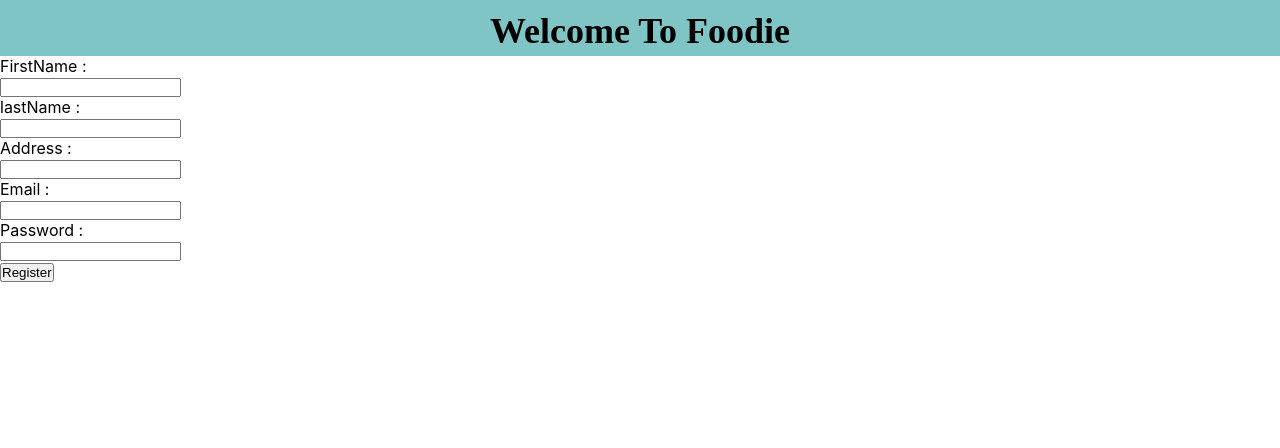
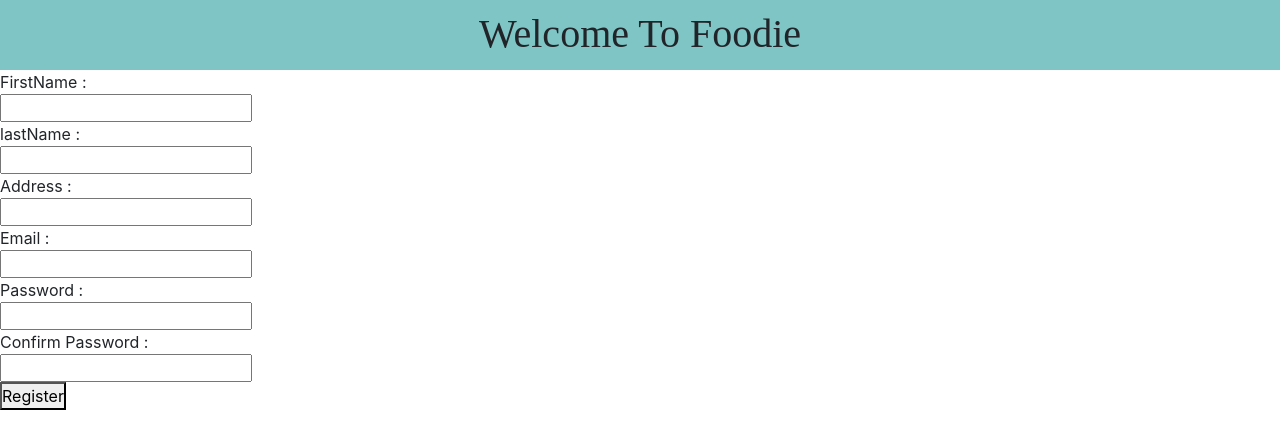
Before and after one commit to AniketKrishnaGawande/Food_Delivery_Solution, a React (Create React App) app in the folder FrontEnd/foodie/: page /Customerregister in a window 1280 px wide. Shown: the top 448 px of the page. Built offline with nearby package versions, Linux system fonts and the light colour scheme; a web font is replaced by a local one.

Commit message:
customer registration front end updated

```diff
--- a/FrontEnd/foodie/public/index.html
+++ b/FrontEnd/foodie/public/index.html
@@ -15,6 +15,14 @@
       user's mobile device or desktop. See https://developers.google.com/web/fundamentals/web-app-manifest/
     -->
     <link rel="manifest" href="%PUBLIC_URL%/manifest.json" />
+
+<!-- Latest compiled and minified CSS -->
+<link href="https://cdn.jsdelivr.net/npm/bootstrap@5.2.3/dist/css/bootstrap.min.css" rel="stylesheet">
+
+<!-- Latest compiled JavaScript -->
+<script src="https://cdn.jsdelivr.net/npm/bootstrap@5.2.3/dist/js/bootstrap.bundle.min.js"></script>
+
+
     <!--
       Notice the use of %PUBLIC_URL% in the tags above.
       It will be replaced with the URL of the `public` folder during the build.
--- a/FrontEnd/foodie/src/App.js
+++ b/FrontEnd/foodie/src/App.js
@@ -1,12 +1,12 @@
 // import logo from './logo.svg';
 // import './App.css';
 import Title from "./Components/Header";
-import Login from "./Components/Login";
+import Login from "./Components/Authentication/Login";
 import { Routes,Route } from "react-router-dom";
 import Home from './Components/Home';
-import AdminRegister from './Components/CustomerRegister';
-import DeliveryBoyRegister from './Components/DeliveryBoyRegister';
-import HotelierRegister from './Components/HotelierRegistration';
+import CustomerRegister from './Components/Authentication/CustomerRegister';
+import DeliveryBoyRegister from './Components/Authentication/DeliveryBoyRegister';
+import HotelierRegister from './Components/Authentication/HotelierRegistration';
 import Dummy from './Components/Admin/Dummy';
 
 function App() {
@@ -28,7 +28,7 @@
       <Routes>
       <Route exact path="/" element={<Login/>} />
       <Route exact path="/home" element={<Home/>}/>
-      <Route exact path="/Customerregister" element={<AdminRegister/>}/>
+      <Route exact path="/Customerregister" element={<CustomerRegister/>}/>
       <Route exact path="/DeliveryBoyregister" element={<DeliveryBoyRegister/>}/>
       <Route exact path="/Hotelierregister" element={<HotelierRegister/>}/>
       <Route exact path="/dummy" element={<Dummy></Dummy>}/>
--- /dev/null
+++ b/FrontEnd/foodie/src/Components/Authentication/CustomerRegister.js
@@ -0,0 +1,72 @@
+import { useState } from 'react';
+import { useNavigate } from "react-router-dom"
+import React from 'react'
+import axios from "axios";
+
+const CustomerRegister = () => {
+    const [custObj ,setObj] = useState({fname:"", lname:"",address:"",email:"",pwd:""});
+
+    const handleChange=(e)=>
+    {
+            var {name,value}=e.target;
+            setObj({...custObj,[name]:value});
+    }
+    const handleApi=()=>
+    {
+
+var pwd = document.querySelector("#password").value;
+var cpwd = document.querySelector("#cpassword").value;
+if(pwd!=cpwd)
+{
+    alert("password not matched. please enter same password");
+    return;
+}
+        axios.post('http://localhost:8080/customer/customerRegister',{
+            firstName:custObj.fname,
+            lastName:custObj.lname,
+            address:custObj.address,
+            email:custObj.email,
+            password:custObj.pwd
+        }).then(result=>{
+            console.log(result.data)
+            alert("Sucessfull Register")
+        }).catch(error=>{
+            alert("Error in Registering")
+            console.log(error)
+        })
+
+    }
+
+    // private String firstName;
+	// private String lastName;
+	// private String address;
+	// private String email;
+	// private String password;
+
+    return (
+        <div>
+
+            <label for='firstName'>FirstName : </label>
+            <br /><input value={custObj.fname} onChange={handleChange} type="text" name='fname' id='firstName' /><br />
+
+            <label for='lastName'>lastName : </label>
+            <br /><input value={custObj.lname} onChange={handleChange} type="text" name='lname' id='lastName' /><br />
+
+            <label for='address'>Address : </label>
+            <br /><input value={custObj.address} onChange={handleChange} type="text" name='address' id='address' /><br />
+
+            <label for='firsemailtName'>Email : </label>
+            <br /><input value={custObj.email} onChange={handleChange} type="email" name='email' id='email' /><br />
+
+            <label for='password'>Password : </label>
+            <br /><input value={custObj.pwd} onChange={handleChange} type="password" name='pwd' id='password' /><br />
+
+            <label for='password'>Confirm Password : </label>
+            <br /><input  onChange={handleChange} type="text" name='cpwd' id='cpassword' /><br />
+
+            <button onClick={handleApi}>Register</button>
+        </div>
+
+    )
+}
+export default CustomerRegister
--- a/FrontEnd/foodie/src/Components/Login.js
+++ b/FrontEnd/foodie/src/Components/Authentication/Login.js
@@ -2,7 +2,7 @@
 import {useNavigate} from "react-router-dom";
 import React from 'react'
 import './Login.css'
-import logo from'../Components/Images/Foodie.jpg'
+import logo from'../Images/Foodie.jpg'
 import axios from "axios";
 const Login=()=>
 {
--- a/FrontEnd/foodie/src/Components/CustomerRegister.js
+++ /dev/null
@@ -1,81 +0,0 @@
-import { useState } from 'react';
-import { useNavigate } from "react-router-dom"
-import React from 'react'
-import axios from "axios";
-
-const CustomerRegister = () => {
-    const [fname, setFname] = useState('');
-    const [lname, setLname] = useState('');
-    const [address, setAddress] = useState('');
-    const [email, setEmail] = useState('');
-    const [pwd, setPwd] = useState('');
-
-    const handleFname=(e)=>
-    {
-        setFname(e.target.value)
-    }
-    const handleLname=(e)=>
-    {
-        setLname(e.target.value)
-    }
-    const handleAddress=(e)=>
-    {
-        setAddress(e.target.value)
-    }
-    const handleEmail=(e)=>
-    {
-        setEmail(e.target.value)
-    }
-    const handlePwd=(e)=>
-    {
-        setPwd(e.target.value)
-    }
-
-    const handleApi=()=>
-    {
-        axios.post('http://localhost:8080/customer/customerRegister',{
-            firstName:fname,
-            lastName:lname,
-            address:address,
-            email:email,
-            password:pwd
-        }).then(result=>{
-            console.log(result.data)
-            alert("Sucessfull Register")
-        }).catch(error=>{
-            alert("Error in Registering")
-            console.log(error)
-        })
-
-    }
-
-    // private String firstName;
-	// private String lastName;
-	// private String address;
-	// private String email;
-	// private String password;
-
-    return (
-        <div>
-
-            <label for='firstName'>FirstName : </label>
-            <br /><input value={fname} onChange={handleFname} type="text" name='firstName' id='firstName' /><br />
-
-            <label for='lastName'>lastName : </label>
-            <br /><input value={lname} onChange={handleLname} type="text" name='lastName' id='lastName' /><br />
-
-            <label for='address'>Address : </label>
-            <br /><input value={address} onChange={handleAddress} type="text" name='address' id='address' /><br />
-
-            <label for='firsemailtName'>Email : </label>
-            <br /><input value={email} onChange={handleEmail} type="text" name='email' id='email' /><br />
-
-            <label for='password'>Password : </label>
-            <br /><input value={pwd} onChange={handlePwd} type="text" name='password' id='password' /><br />
-
-            <button onClick={handleApi}>Register</button>
-        </div>
-
-    )
-}
-export default CustomerRegister
```
Also changed, not shown: FrontEnd/foodie/src/Components/Authentication/DeliveryBoyRegister.js (renamed from FrontEnd/foodie/src/Components/DeliveryBoyRegister.js), FrontEnd/foodie/src/Components/Authentication/HotelierRegistration.js (renamed from FrontEnd/foodie/src/Components/HotelierRegistration.js), FrontEnd/foodie/src/Components/Authentication/Login.css (renamed from FrontEnd/foodie/src/Components/Login.css).
